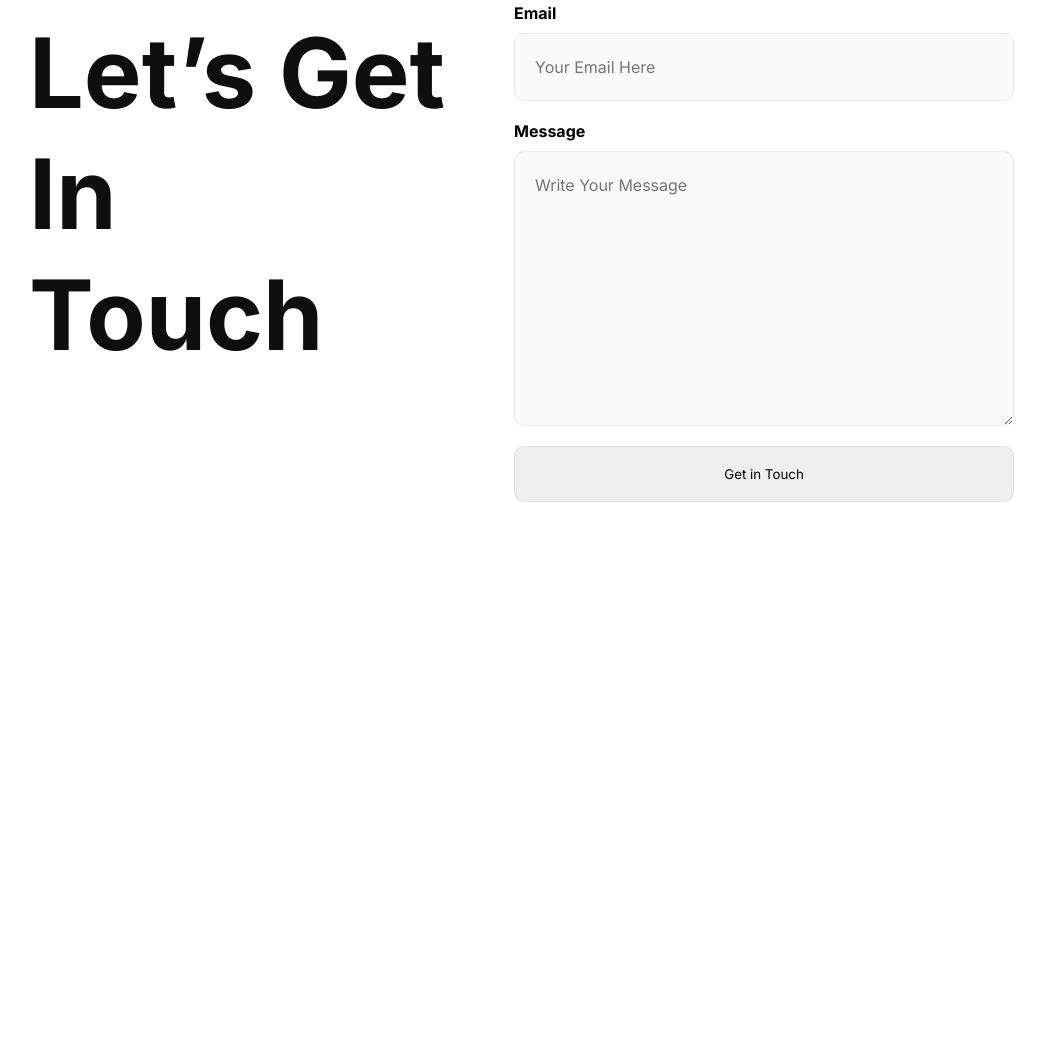
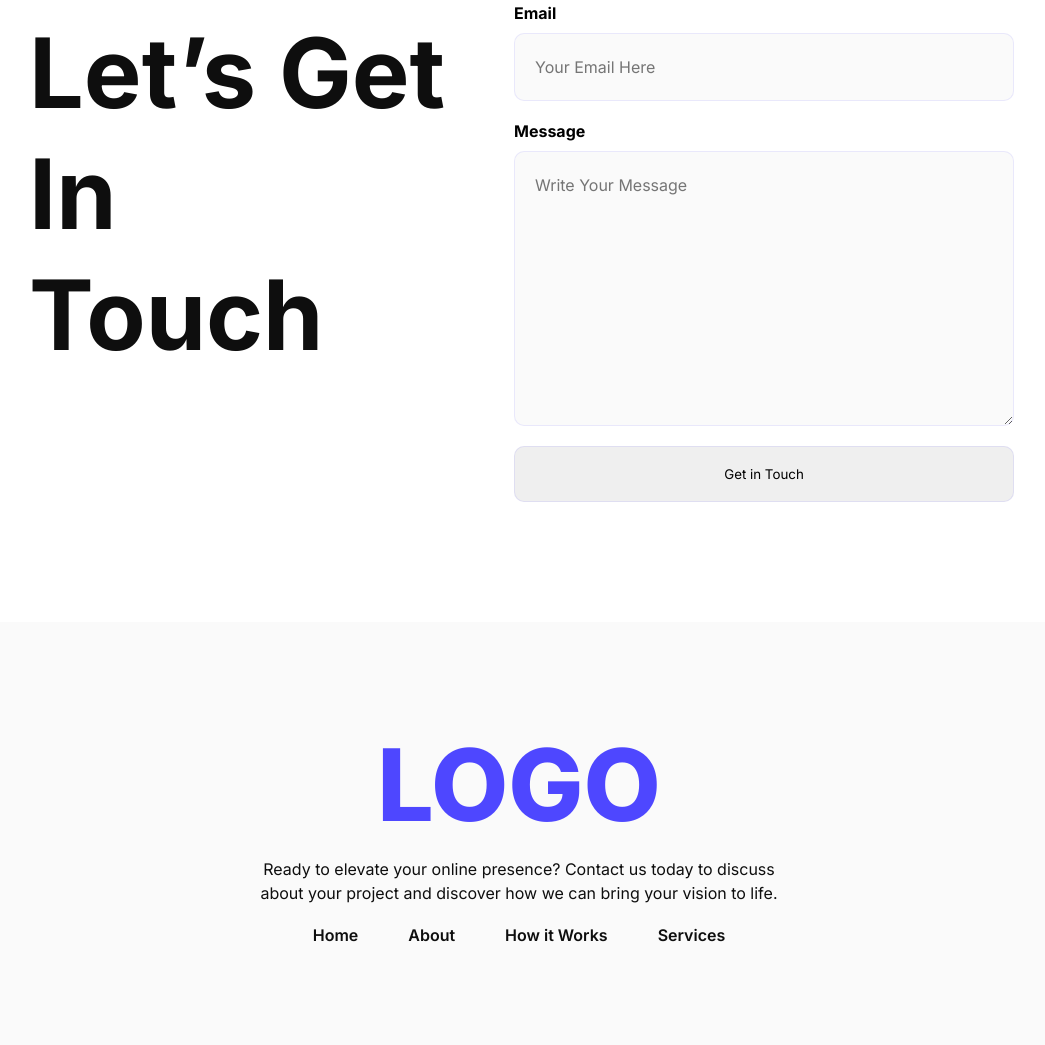
Before and after one commit to sanower-cu/my-frist-website, a plain HTML site: page index.html in a window 1280 px wide. Shown: the part 3954-4999 px from the top of the page, without its empty margins (121-1166 px from the left). Before the commit the page ends 4576 px from the top, so only its background shows below. Drawn offline with Linux system fonts and the light colour scheme.

Commit message:
fottor section

```diff
--- a/index.html
+++ b/index.html
@@ -32,7 +32,7 @@
             </div>
         </section>
 
-    <!-- action-section-->
+        <!-- action-section-->
         <section class="action-section">
             <div class="action-section-contents">
                 <h2>See It in Action</h2>
@@ -62,7 +62,8 @@
                 </div>
             </div>
         </section>
-<!-- user's-feedback-section -->
+
+        <!-- user's-feedback-section -->
         <section class="reviews-section">
             <h2>What our users say</h2>
             <div class="reviews">
@@ -148,7 +149,7 @@
             </div>
         </section>
 
-<!-- optional-section -->
+        <!-- optional-section -->
         <section class="optional-section">
             <div class="optional-section-contents">
                 <h2>Ready to focus better</h2>
@@ -193,6 +194,20 @@
         </section>
     </main>
 
+    <!-- footer-section -->
+    <footer class="footer-section">
+        <div class="footer-contents">
+            <h2 id="footer-logo">LOGO</h2>
+            <p class="paragraph">Ready to elevate your online presence? Contact us today to discuss <br> about your
+                project and discover how we can bring your vision to life.</p>
+        </div>
+        <div class="footer-menu">
+            <a href="#home">Home</a>
+            <a href="#about">About</a>
+            <a href="#how-it-works">How it Works</a>
+            <a href="#services">Services</a>
+        </div>
+    </footer>
 
 </body>
 
--- a/style.css
+++ b/style.css
@@ -312,3 +312,47 @@ img {
   font-size: 16px;
   font-weight: 700;
 }
+
+/* footer-section */
+
+.footer-section {
+  background-color: #fafafa;
+  padding: 100px;
+  max-width: 100%;
+  display: flex;
+  gap: 20px;
+  flex-direction: column;
+  justify-content: center;
+  align-items: center;
+  text-align: center;
+}
+
+.footer-contents {
+  display: flex;
+  flex-direction: column;
+  gap: 10px;
+}
+
+#footer-logo {
+  font-size: 100px;
+  font-weight: 800;
+  color: #4e47ff;
+}
+
+.footer-menu {
+  display: flex;
+  flex-direction: row;
+  justify-content: center;
+  gap: 50px;
+}
+
+.footer-menu a {
+  font-size: 16px;
+  font-weight: 600;
+  text-decoration: none;
+  color: #0e0e0e;
+  transition: color 0.1s ease-in;
+}
+.footer-menu a:hover {
+  color: #4e47ff;
+}
```
